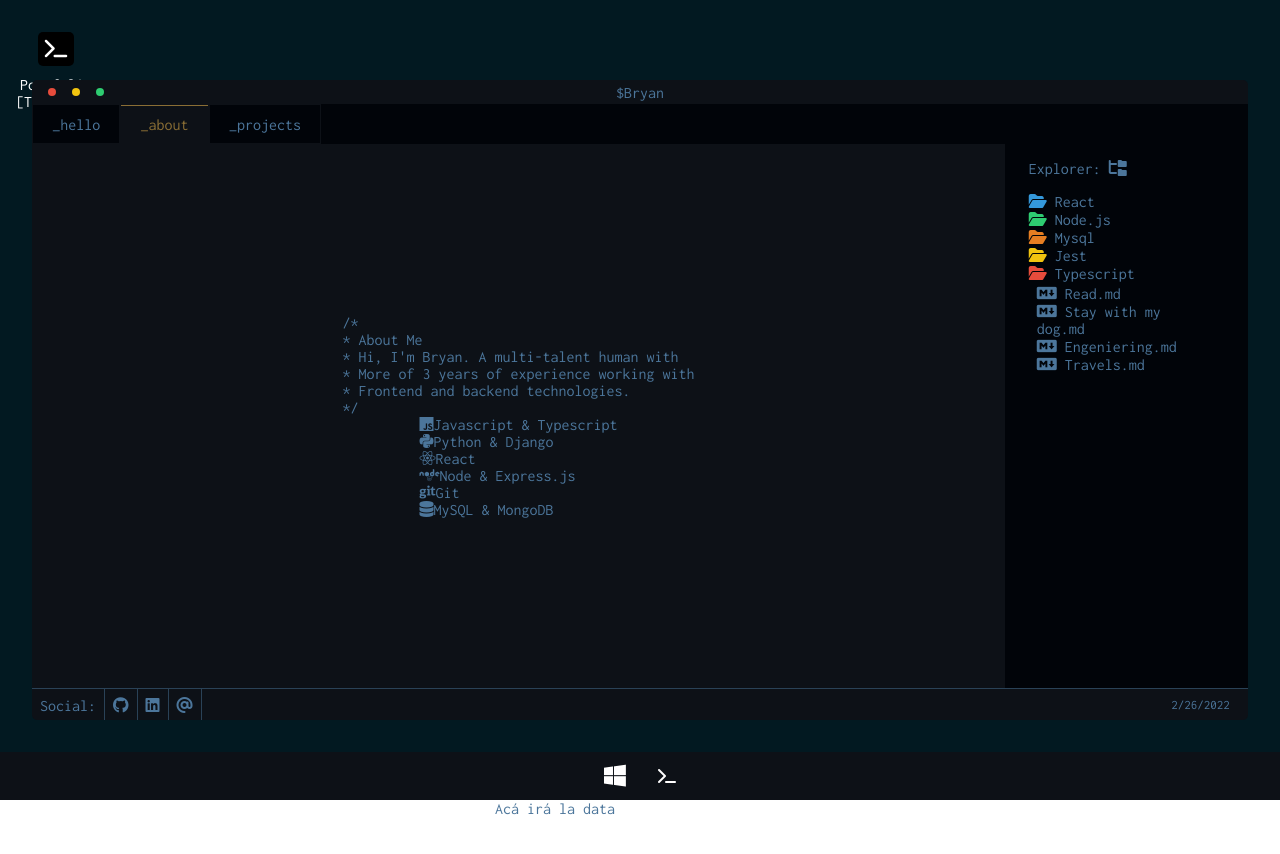
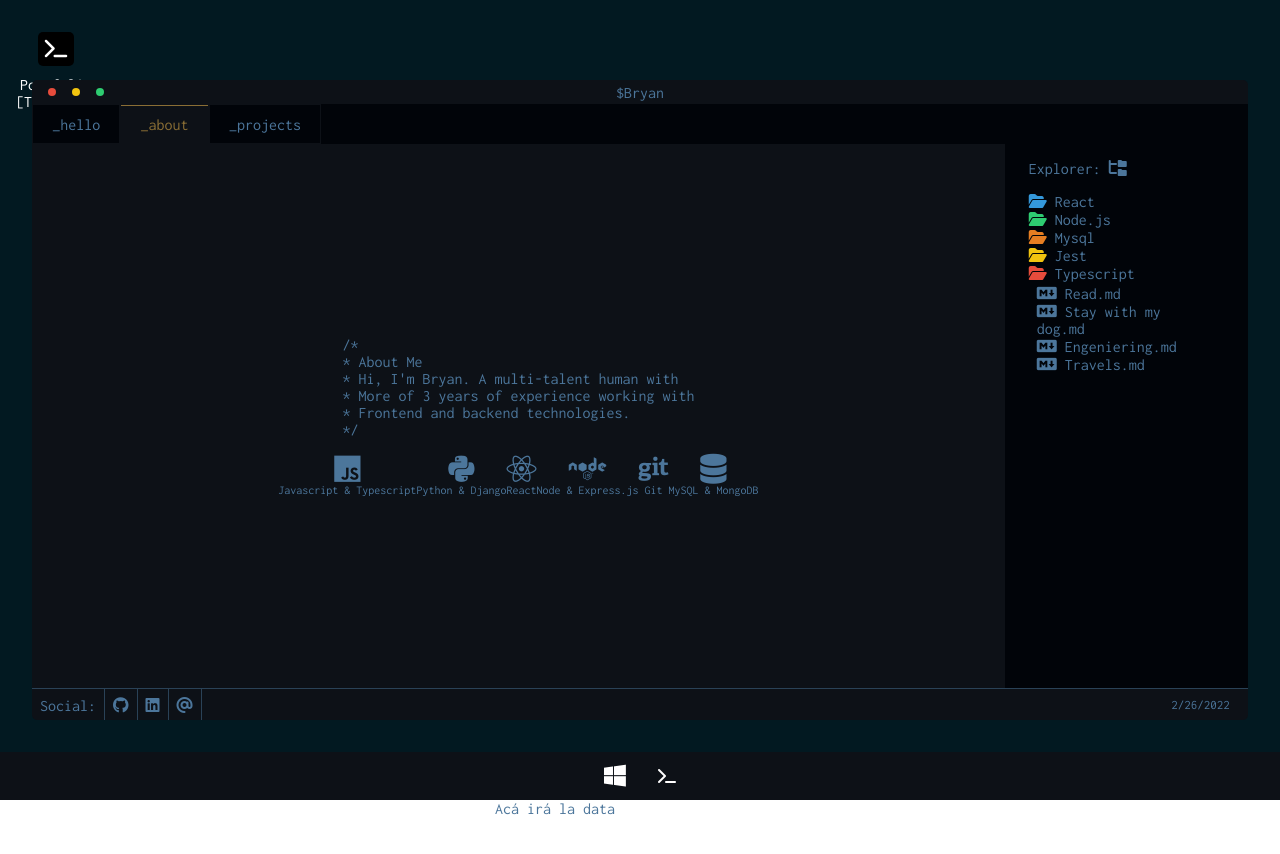
Before and after one commit to ripterdust/Portfolio2022, a React (Create React App) app: page /about in a window 1280 px wide. Shown: the top 854 px of the page. Built offline with nearby package versions, Linux system fonts and the light colour scheme.

Commit message:
Added the technologies grid

```diff
--- a/src/styles/terminal/about/_aboutMe.scss
+++ b/src/styles/terminal/about/_aboutMe.scss
@@ -3,4 +3,23 @@
     justify-content: center;
     align-items: center;
     flex-direction: column;
+
+    .technologies{
+        display: flex;
+        justify-content: center;
+        align-items: center;
+        margin-top: 1em;
+        div{
+            display: flex;
+            justify-content: center;
+            align-items: center;
+            flex-direction: column;
+            font-size: 12px;
+            i {
+                font-size: 30px;
+
+            }
+
+        }
+    }
 }
```
